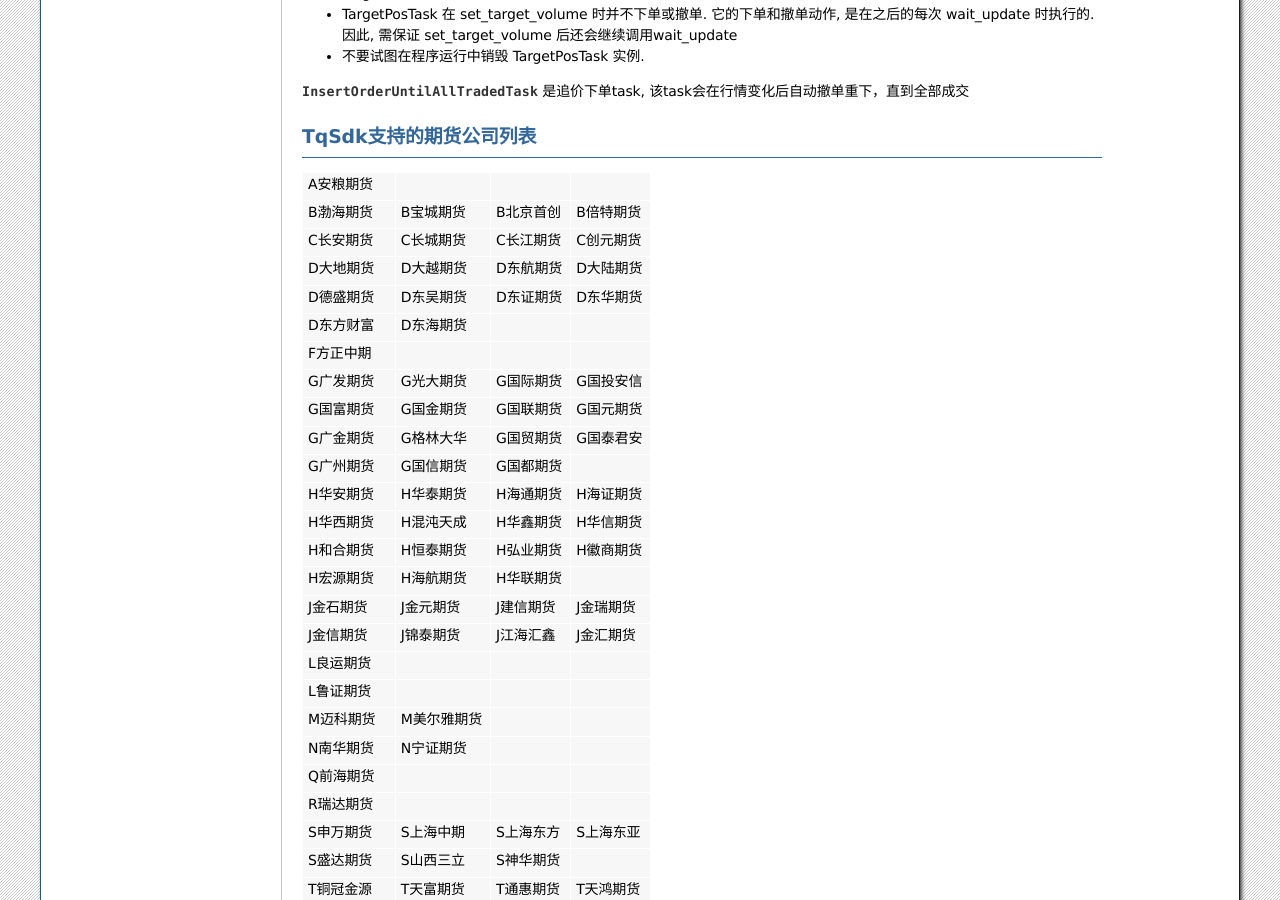
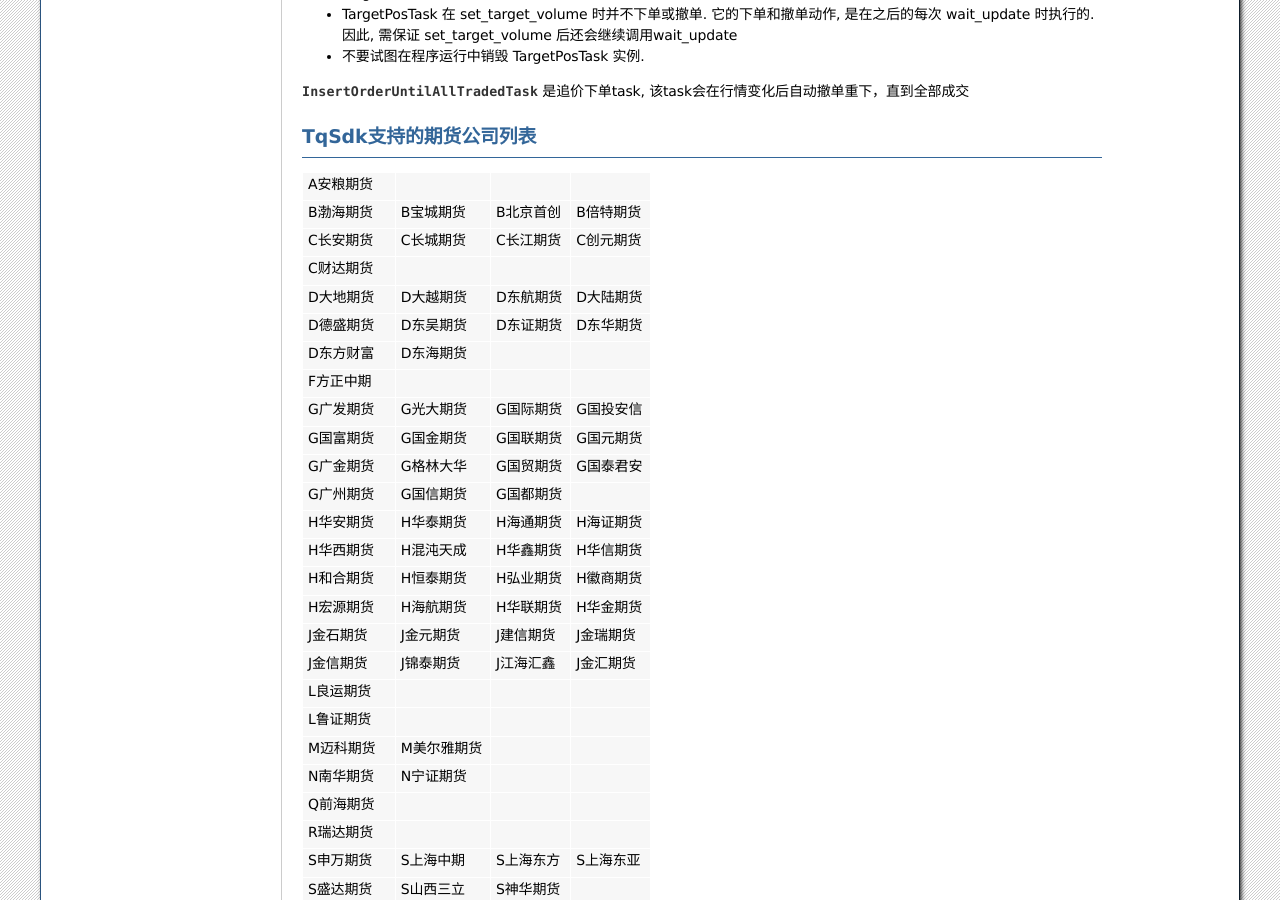
Before and after one commit to shinnytech/tqsdk-python, a Sphinx documentation site: the page built from doc/usage/trade.rst, in a window 1280 px wide and 900 px high, scrolled down 2221 px. Built offline with Sphinx 7.4.7, drawn with Linux system fonts in a browser that asks for light colours; comment, search, counter and statistics services are not loaded.

Commit message:
Update trade.rst
期货公司列表新增：华金期货，财达期货

```diff
--- a/doc/usage/trade.rst
+++ b/doc/usage/trade.rst
@@ -136,6 +136,7 @@
 A安粮期货
 B渤海期货       B宝城期货       B北京首创   B倍特期货
 C长安期货       C长城期货       C长江期货   C创元期货
+C财达期货
 D大地期货       D大越期货       D东航期货   D大陆期货
 D德盛期货       D东吴期货       D东证期货   D东华期货
 D东方财富       D东海期货
@@ -147,7 +148,7 @@
 H华安期货       H华泰期货       H海通期货   H海证期货
 H华西期货       H混沌天成       H华鑫期货   H华信期货
 H和合期货       H恒泰期货       H弘业期货   H徽商期货
-H宏源期货       H海航期货       H华联期货
+H宏源期货       H海航期货       H华联期货   H华金期货
 J金石期货       J金元期货       J建信期货   J金瑞期货
 J金信期货       J锦泰期货       J江海汇鑫   J金汇期货
 L良运期货
```
